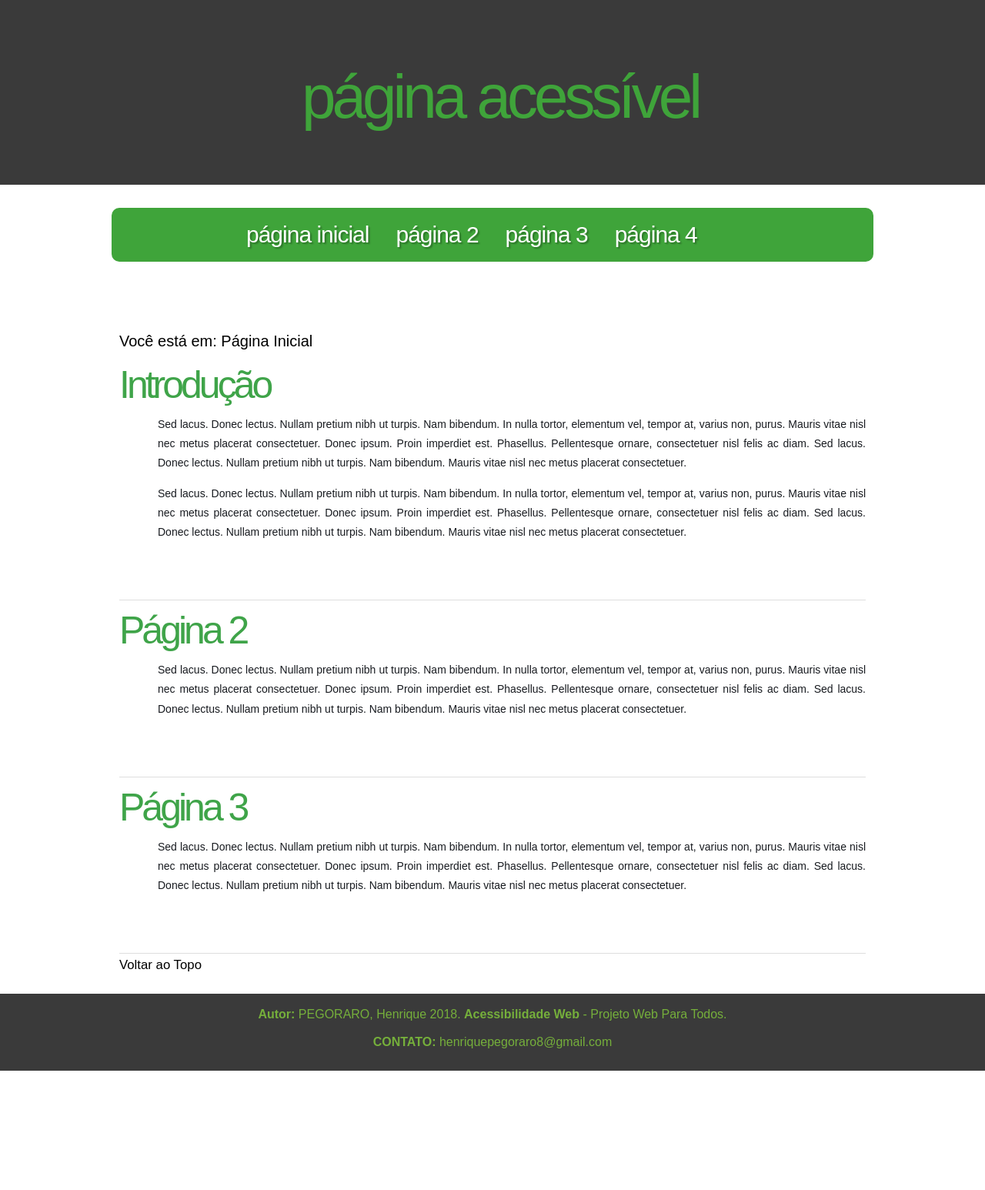
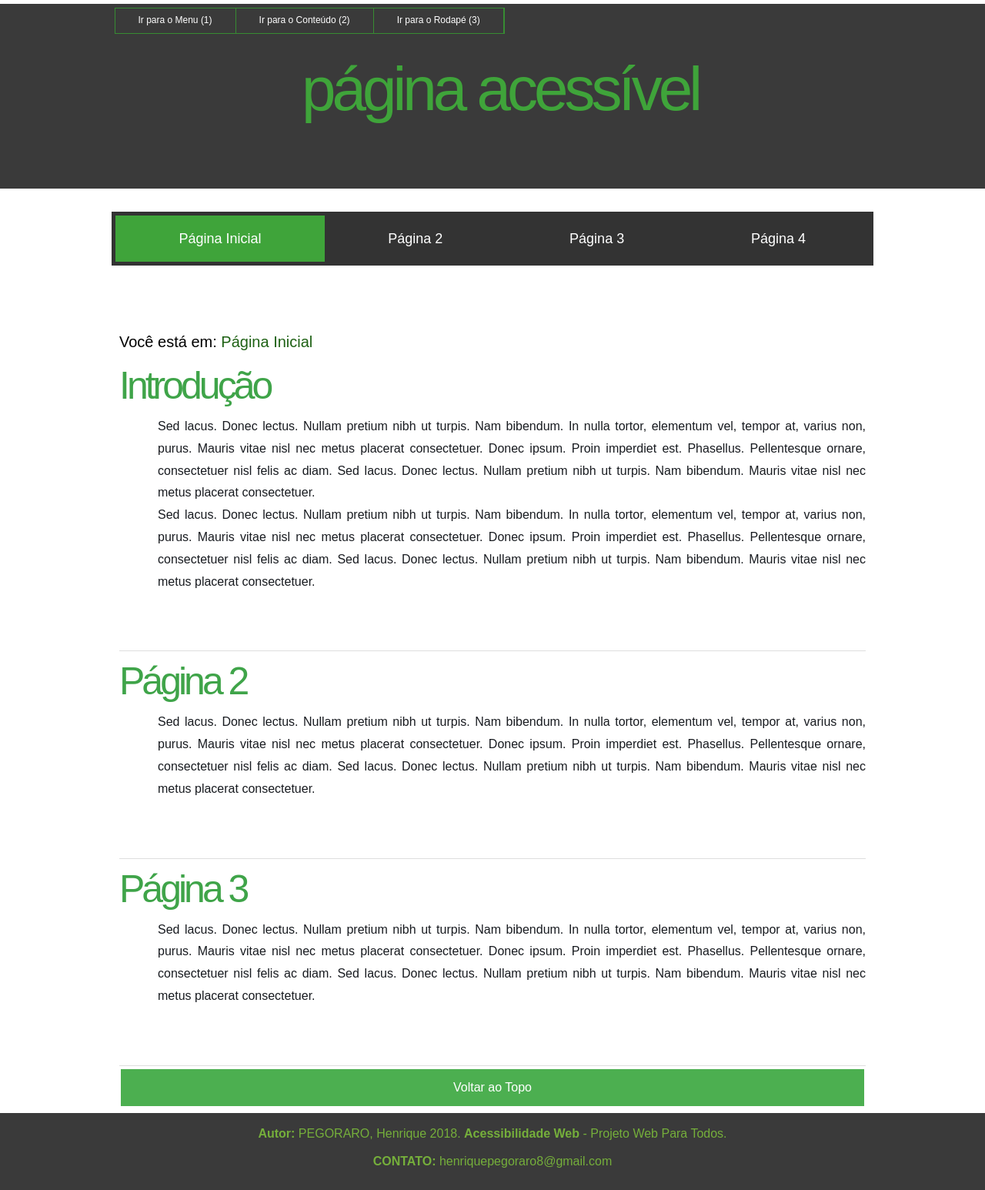
Before and after one commit to henriquepegoraro/pagina-acessivel, a plain HTML site: page index.html in a window 1280 px wide. Shown: the whole page at 77% size. Before the commit the page ends 1391 px from the top, so only its background shows below. Drawn offline with Linux system fonts and the light colour scheme.

Commit message:
modificações 2
mais alterações com o menu e detalhes.

```diff
--- a/index.html
+++ b/index.html
@@ -10,26 +10,41 @@
 
 	<div id="wrapper">
 		<div id="header-wrapper">
+
+			<div class="menu1-wrapper" id="menu1">
+				<ul class="menu1">
+					<li><a href="#menu" accesskey="1">Ir para o Menu (1)</a></li>
+					<li><a href="#iniciodoconteudo" accesskey="2">Ir para o Conteúdo (2)</a></li>
+					<li><a href="#footer" accesskey="3">Ir para o Rodapé (3)</a></li>
+				</ul>
+			</div>
+
 			<div id="header">
 				<div id="logo">
 					<h1>Página Acessível</h1>
 				</div>
 			</div>
+
 		</div>
 	</div>
 
 	<div id="menu-wrapper">
+		<a href="#iniciodomenu" class="oculto">Inicio do Menu</a>
 		<ul id="menu">
-			<li><a href="index.html">Página Inicial</a></li>
+			<li><a href="index.html" class="active">Página Inicial</a></li>
 			<li><a href="pagina2.html">Página 2</a></li>
 			<li><a href="pagina3.html">Página 3</a></li>
 			<li><a href="pagina4.html">Página 4</a></li>
 		</ul>
+		<a href="#fimdomenu" class="oculto">Fim do Menu</a>
 	</div>
 
 	<div id="page">
 			<div class="contentbg">
-				<p class="local">Você está em: <a href="index.html">Página Inicial</a></p>
+				<p class="local"  id="local">Você está em: <a href="index.html" class="em">Página Inicial</a></p>
+
+				<div id="conteudo">
+				<a href="#iniciodoconteudo" id="iniciodoconteudo" class="oculto">Início do conteúdo</a>
 				<div class="post">
 					<h2 class="title">Introdução</h2>
 					<div class="entry">
@@ -50,8 +65,10 @@
 						<p>Sed lacus. Donec lectus. Nullam pretium nibh ut turpis. Nam bibendum. In nulla tortor, elementum vel, tempor at, varius non, purus. Mauris vitae nisl nec metus placerat consectetuer. Donec ipsum. Proin imperdiet est. Phasellus. Pellentesque ornare, consectetuer nisl felis ac diam. Sed lacus. Donec lectus. Nullam pretium nibh ut turpis. Nam bibendum. Mauris vitae nisl nec metus placerat consectetuer. </p>
 					</div>
 				</div>
-				<p class="voltar"><a href="#logo">Voltar ao Topo</a></p>
+				<a href="#finaldoconteudo" class="oculto">Final do conteúdo</a>
+				<a class="button button2" href="#menu1">Voltar ao Topo</a>
 			</div>
+		</div>
 		</div>
 
 		<div id="footer">
--- a/style.css
+++ b/style.css
@@ -36,9 +36,15 @@ h5 {
 	font-size: 1.2em;
 }
 
-p, ul, ol {
+ul, ol {
 	margin-top: 0;
 	line-height: 180%;
+}
+
+p{
+	margin-top: 0;
+	line-height: 180%;
+	font-size: 16px;
 }
 
 ul, ol {
@@ -106,7 +112,7 @@ img.aligncenter {
 	width: 980px;
 	height: 100px;
 	margin: 0px auto;
-	padding: 80px 0px 0px 0px;
+	padding: 0px;
 	color: #3FA43A;
 }
 
@@ -180,53 +186,39 @@ img.aligncenter {
 
 /* Menu */
 
-#menu-wrapper {
+#menu-wrapper ul{
 	width: 980px;
 	height: 60px;
-	margin: 5px auto;
+	margin: 1px auto;
 	padding: 5px;
 	background: #3FA43A;
-	border-radius: 10px;
-}
-
-#menu {
-	margin: 5;
-	padding: 0px 170px;
-	list-style: none;
-	line-height: 60px;
-	letter-spacing: -1px;
-	text-decoration: none;
-	text-transform: lowercase;
-	text-shadow: 2px 2px 2px rgba(0,0,0,.3);
-	font-family: 'Abel', sans-serif;
-	font-size: 30px;
-	font-weight: normal;
-	color: #FFFFFF;
+	list-style-type: none;
+    overflow: hidden;
+    background-color: #333;
+    position: -webkit-sticky; /* Safari */
+    position: sticky;
+    text-decoration: none;
+    font-size: 18px;
 }
 
 #menu li {
 	float: left;
-	margin-right: 35px;
 }
 
-#menu a {
+#menu li a {
 	display: block;
-	float: left;
-	height: 60px;
-	margin: 0px;
-	color: #FFFFFF;
+    color: white;
+    text-align: center;
+    padding: 14px 82.4px;
+    text-decoration: none;
 }
 
-#menu .current_page_item a {
-	text-shadow: 2px 2px 2px rgba(0,0,0,.3);
-	background: #378C32;
-}
-
-#menu a:hover {
-	background: #378C32;
-	text-decoration: none;
-	text-shadow: 2px 2px 2px rgba(0,0,0,.3);
-	color: #FFFFFF;
+#menu li a:hover {
+	background:#282828;
+	color:#fff;
+	-moz-box-shadow:10 3px 10px 0 #CCC;
+	-webkit-box-shadow:0 3px 10px 10 #ccc;
+	text-shadow:0px 0px 5px #fff;
 }
 
 #menu span {
@@ -234,11 +226,120 @@ img.aligncenter {
 }
 
 #menu > li {
+	position:relative;
+	float:left;
 }
 
-#menu > li.active {
-	background: #378C32;
-	color: #FFFFFF;
+.active {
+	background-color: #3FA43A;
+}
+
+*{
+	margin: 0;
+	padding: 0;
+}
+
+body{
+	font-family: arial, helvetica, sans-serif;
+	font-size: 12px;
+}
+
+/* Menu Atalho */
+
+.menu1-wrapper{
+	width: 983px;
+	height: 50px;
+	margin: 5px auto;
+	padding: 5px;
+	border-radius: 0px;
+}
+
+.menu1{
+	list-style:none;
+	border:1px solid #378C32;
+	float:left;
+}
+
+.menu1 li{
+	position:relative;
+	float:left;
+	border-right:1px solid #378C32;
+}
+
+.menu1 li a{
+	color: white;
+	text-decoration:none;
+	padding:5px 30px;
+	display:block;
+}
+
+.menu1 li a:hover{
+	background:#282828;
+	color:#fff;
+	-moz-box-shadow:10 3px 10px 0 #CCC;
+	-webkit-box-shadow:0 3px 10px 10 #ccc;
+	text-shadow:0px 0px 5px #fff;
+}
+
+.menu1 li   ul{
+	position:absolute;
+	top:25px;
+	left:0;
+	background-color:#fff;
+	display:none;
+}
+
+.menu1 li:hover ul, .menu1 li.over ul{
+	display:block;
+}
+
+.menu1 li ul li{
+	border:1px solid #378C32;
+	display:block;
+	width:150px;
+}
+
+/* Button */
+
+.button {
+    background-color: #4CAF50;
+    border: none;
+    color: white;
+    padding: 15px 32px;
+    text-align: center;
+    text-decoration: none;
+    font-size: 16px;
+    margin: 4px 2px;
+    cursor: pointer;
+    -webkit-transition-duration: 0.4s;
+    transition-duration: 0.4s;
+}
+
+.button1{
+    display: inline-block;
+}
+
+.button1:hover {
+    box-shadow: 0 12px 16px 0 rgba(0,0,0,0.24),0 17px 50px 0 rgba(0,0,0,0.19);
+    text-decoration: none;
+}
+
+.button2{
+	display: block;
+}
+
+.button2:hover {
+    box-shadow: 0 12px 16px 0 rgba(0,0,0,0.24),0 17px 50px 0 rgba(0,0,0,0.19);
+    text-decoration: none;
+}
+
+.oculto{
+	position: absolute;
+	left:-99999px;
+}
+
+.em{
+	color: #1E6114;
 }
 
 .dropotron li.opener {
@@ -509,6 +610,17 @@ input[type=submit]:hover {
     padding: 20px;
 }
 
+fieldset{
+    width: 100%;
+    padding: 12px 20px;
+    margin: 8px 0;
+    display: inline-block;
+    border: 1px solid #ccc;
+    border-radius: 4px;
+    box-sizing: border-box;
+    font-size: 15px;
+}
+
 label{
 	margin: 0px;
 	padding: 0px;
@@ -524,11 +636,3 @@ label{
 	font-size: 1.4em;
 	color: #3FA449;
 }
-
-.voltar{
-	font-family: 'Abel', sans-serif;
-	font-weight: 400;
-	font-size: 1.2em;
-	position: right;
-	color: #3FA449;
-}
```
Also changed, not shown: pagina2.html (+47 -20 lines), pagina3.html (+28 -10 lines), pagina4.html (+20 -5 lines), img/u.jpg (added).
